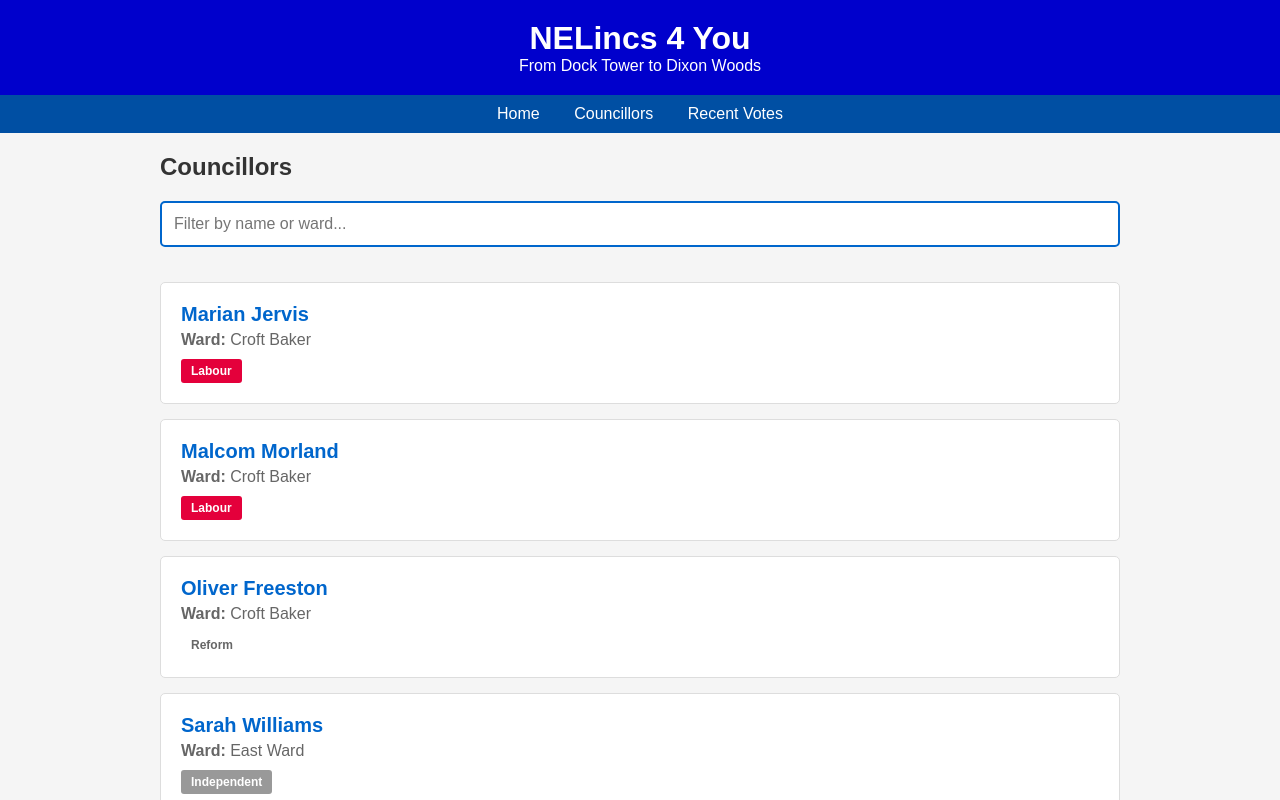
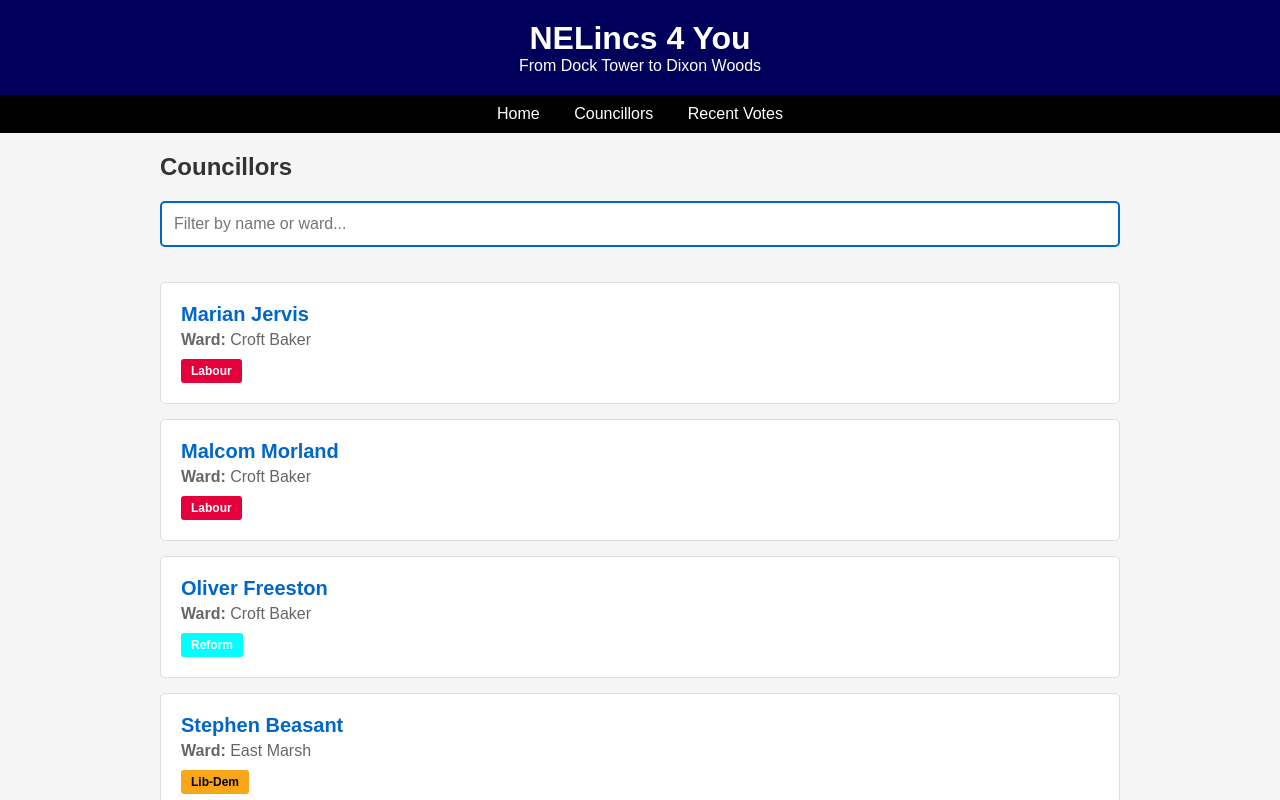
Before and after one commit to Tide749/Council-Tracker, a plain HTML site: page index.html in a window 1280 px wide. Both pictures are taken after a click on the link "Councillors". Shown: the top 800 px of the page. Drawn offline with Linux system fonts and the light colour scheme.

Commit message:
Update index.html

```diff
--- a/index.html
+++ b/index.html
@@ -12,20 +12,20 @@
         }
 
         body {
-            font-family: Arial, sans-serif;
+            font-family: Times-New-Roman, sans-serif;
             background-color: #f5f5f5;
             color: #333;
         }
 
         header {
-            background-color: #0000cc;
+            background-color: #00005a;
             color: white;
             padding: 20px;
             text-align: center;
         }
 
         nav {
-            background-color: #004fa3;
+            background-color: #000000;
             padding: 10px;
             text-align: center;
         }
@@ -101,6 +101,11 @@
             color: white;
         }
 
+        .reform {
+            background-color: #00ffff;
+            color: white;
+        }
+
         .lib-dem {
             background-color: #faa61a;
             color: black;
@@ -167,7 +172,7 @@
 </div>
 
 <footer>
-    <p>&copy; 2026 - NELincs 4 You - <3</p>
+    <p>&copy; 2026   NELincs 4 You   <3</p>
 </footer>
 
 <script>
@@ -176,8 +181,9 @@
         { id: 1, name: "Marian Jervis", ward: "Croft Baker", party: "Labour" },
         { id: 2, name: "Malcom Morland", ward: "Croft Baker", party: "Labour" },
         { id: 3, name: "Oliver Freeston", ward: "Croft Baker", party: "Reform" },
-        { id: 4, name: "Sarah Williams", ward: "East Ward", party: "Independent" },
-        { id: 5, name: "Tom Brown", ward: "West Ward", party: "Labour" },
+        { id: 4, name: "Stephen Beasant", ward: "East Marsh", party: "Lib-Dem" },
+        { id: 5, name: "Nicola Aisthorpe", ward: "East Marsh", party: "Lib-Dem" },
+        { id: 6, name: "Loyd Emmerson", ward: "East Marsh", party: "Lib-Dem" },
     ];
 
     const votes = [
```
